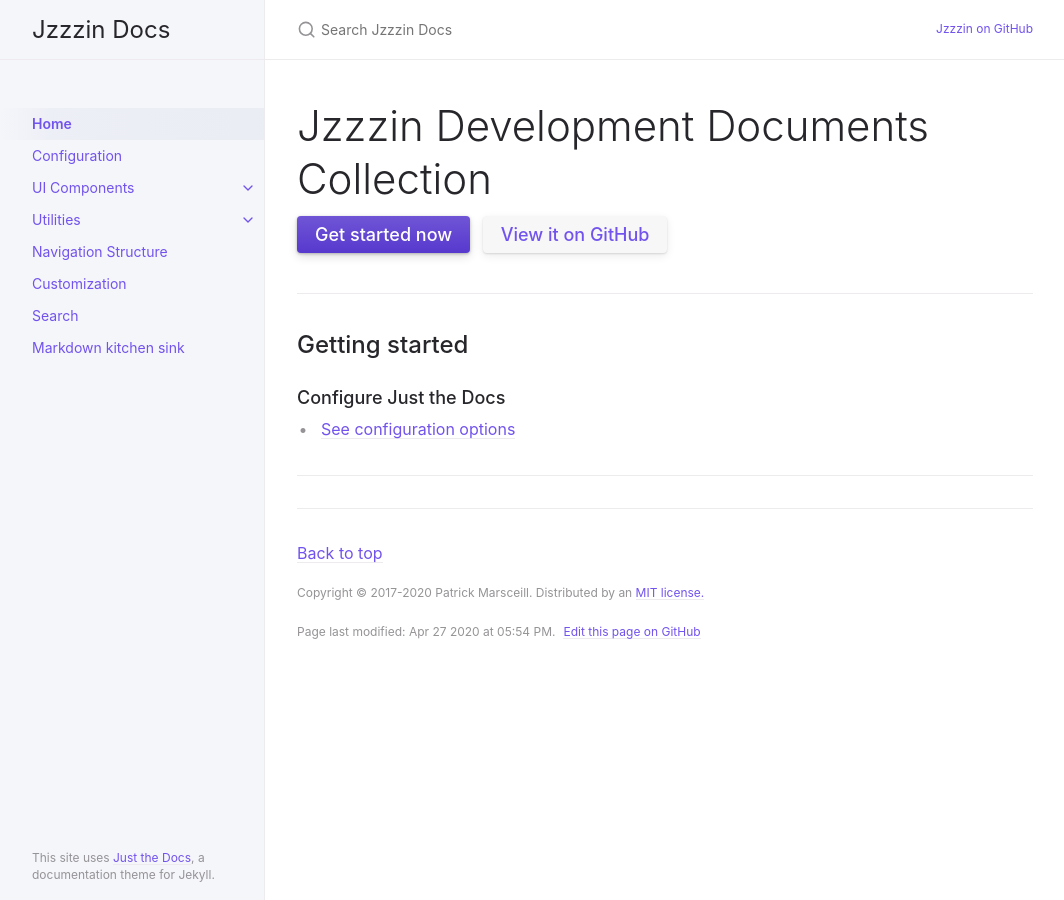
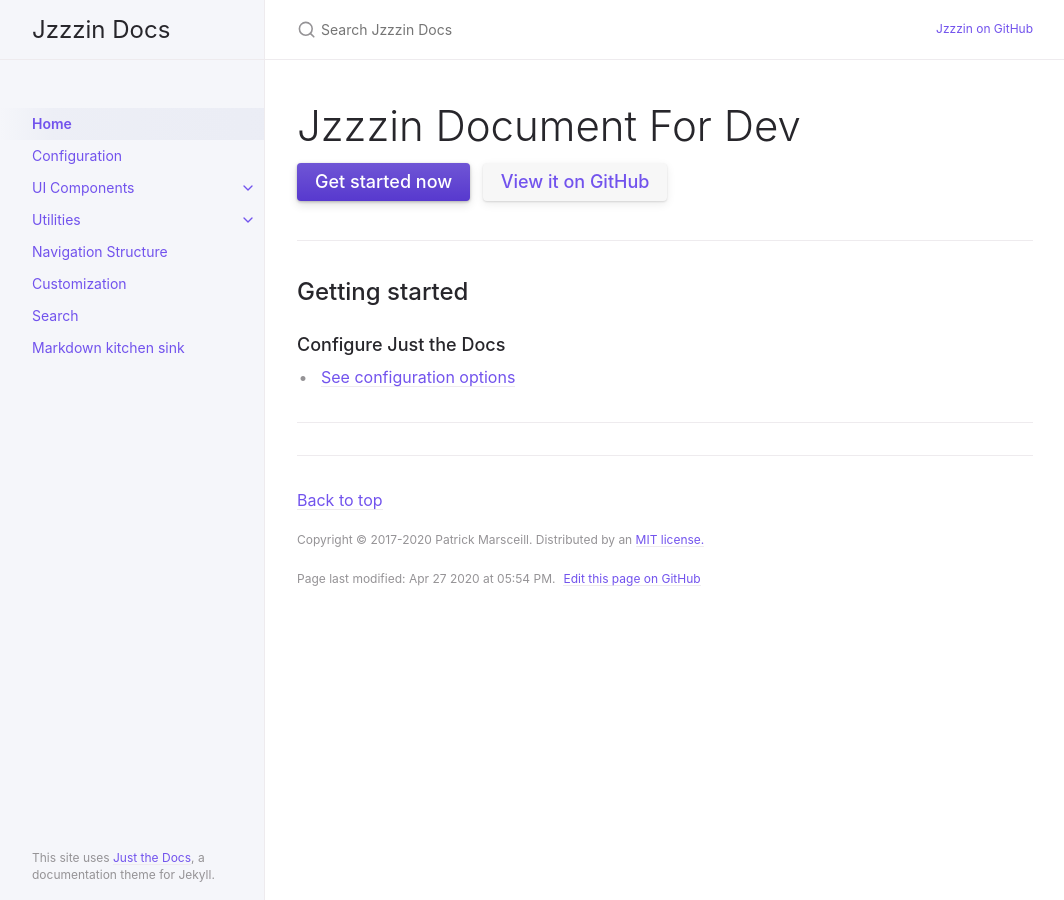
Before and after one commit to Jzzzin/Jzzzin.github.io, a Jekyll site: the page built from index.md, in a window 1280 px wide. Shown: the whole page, without its empty margins (107-1171 px from the left). Built offline with Jekyll 4.4.1, drawn with Linux system fonts in a browser that asks for light colours.

Commit message:
Update index.md
Change index Title

```diff
--- a/index.md
+++ b/index.md
@@ -7,7 +7,7 @@ permalink: /
 last_modified_date: 2020-04-27T17:54:08+0000
 ---
 
-# Jzzzin Development Documents Collection
+# Jzzzin Document For Dev
 {: .fs-9 }
 
 [Get started now](#getting-started){: .btn .btn-primary .fs-5 .mb-4 .mb-md-0 .mr-2 } [View it on GitHub](https://github.com/Jzzzin/Jzzzin.github.io){: .btn .fs-5 .mb-4 .mb-md-0 }
```
